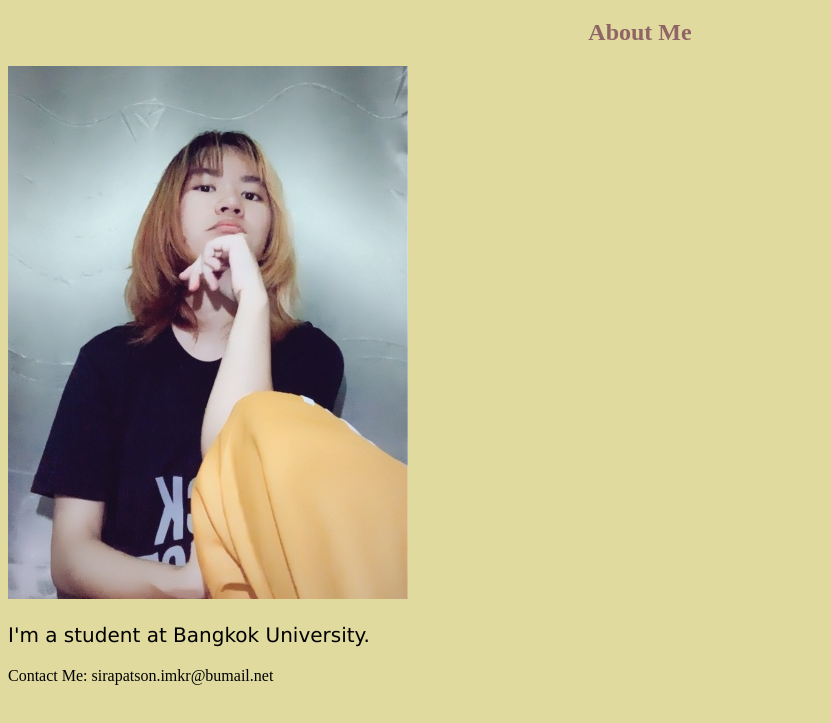
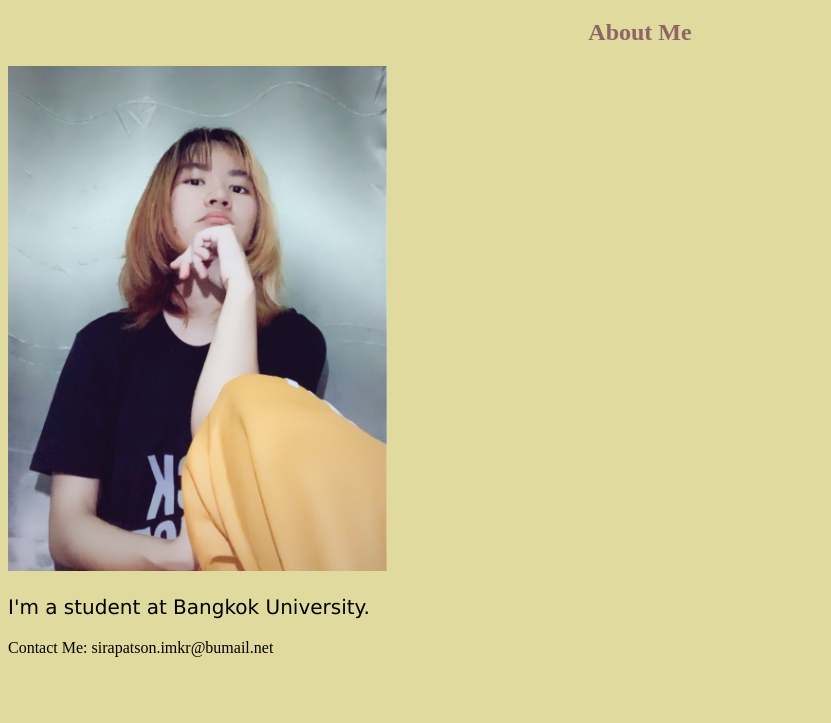
Before and after one commit to Meenssi/meenmeen-profile-project, a plain HTML site: page index.html in a window 1280 px wide. Shown: the part 61-784 px from the top of the page, without its empty margins (0-831 px from the left). Drawn offline with Linux system fonts and the light colour scheme.

Commit message:
edit picture
edit style of pic

```diff
--- a/index.html
+++ b/index.html
@@ -10,7 +10,7 @@
 <body>
     <h1>MeenMeen's Profile</h1>
     <h2>About Me</h2>
-    <img src="/Untitled_Artwork.jpg" alt="">
+    <img src="/Untitled_Artwork.jpg" alt="pic" style="width: 30%;">
     <p>I'm a student at Bangkok University.</p>
     <footer>Contact Me: sirapatson.imkr@bumail.net</footer>
 </body>
```
